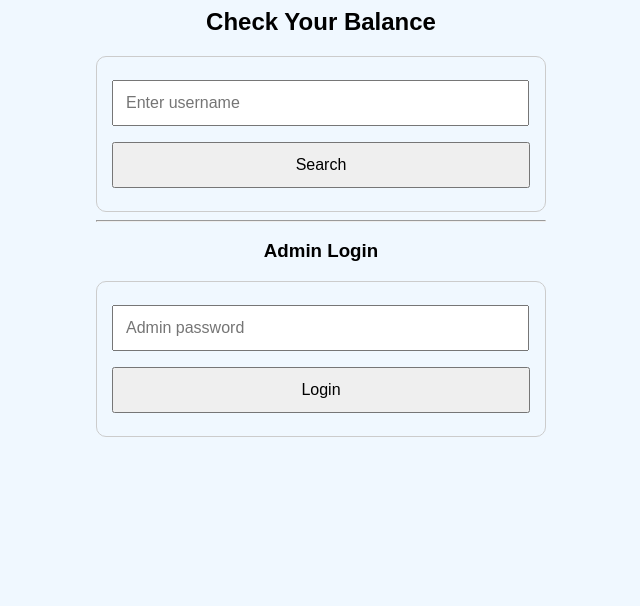
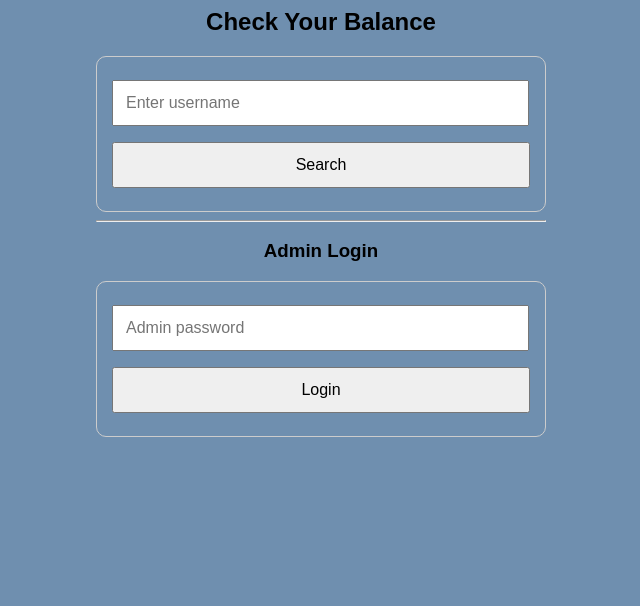
Before and after one commit to Limes-code/Debt-Checker, a plain HTML site: page index.html in a window 1280 px wide. Shown: the part 194-800 px from the top of the page, without its empty margins (319-959 px from the left). Drawn offline with Linux system fonts and the light colour scheme; no server answers.

Commit message:
Update index.html

```diff
--- a/index.html
+++ b/index.html
@@ -33,7 +33,7 @@ margin-top:20px;
 </style>
 </head>
 
-<body style="background-color:#f0f8ff; width: 100%;  max-width: 450px; margin:auto; padding: 20px; text-align: left;">
+<body style="background-color:#6F8FAF; width: 100%;  max-width: 450px; margin:auto; padding: 20px; text-align: left;">
 <div style="text-align:center;">
   <img src="logo.jpg" alt="Logo" width="120">
 </div>
```
